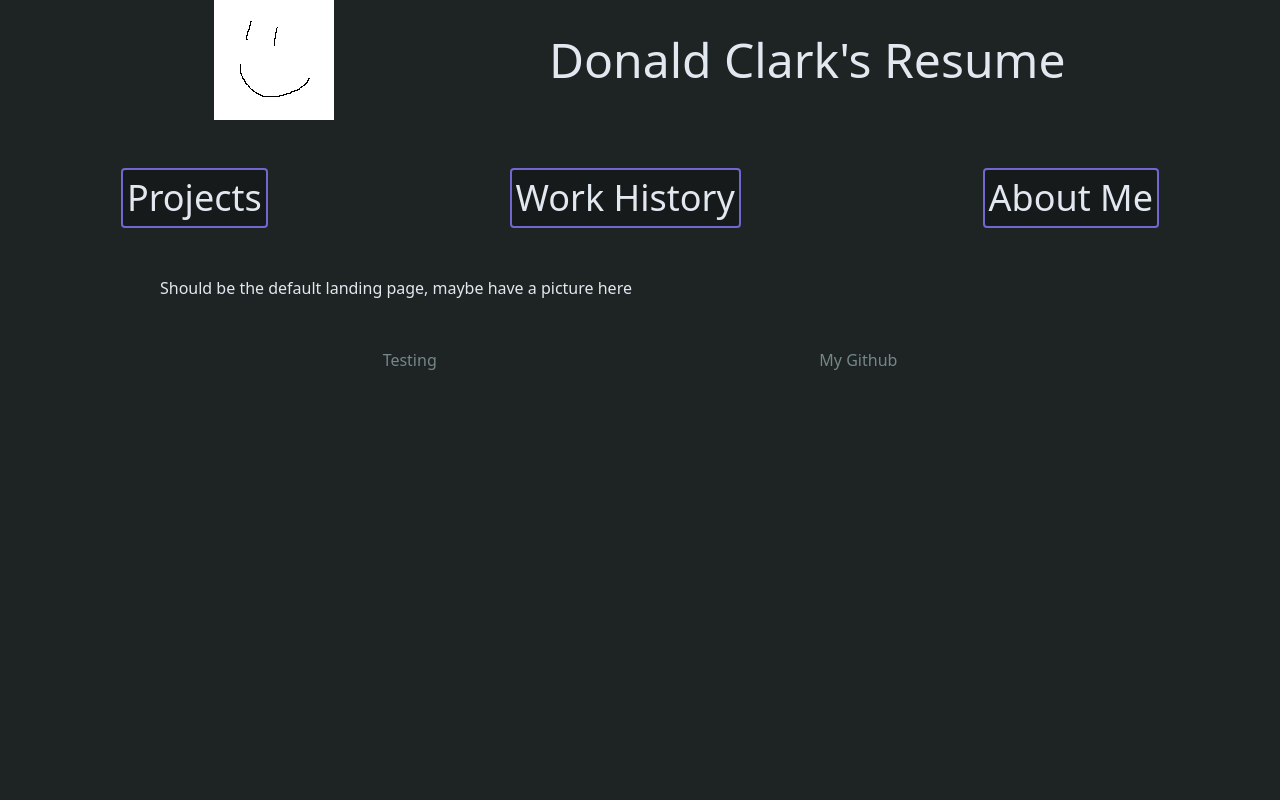
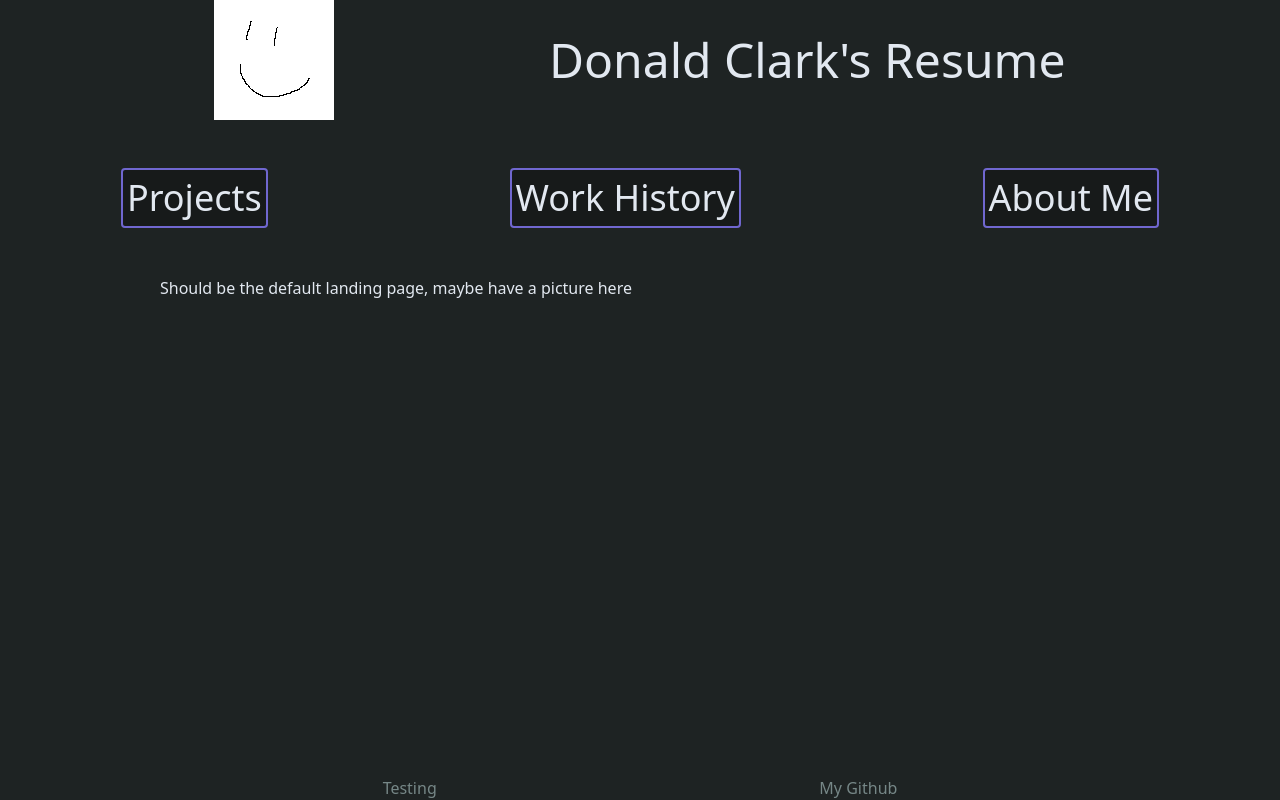
Before and after one commit to DonClark93/dc-resume, a React (Vite) app: page / in a window 1280 px wide. Built offline with nearby package versions, Linux system fonts and the light colour scheme.

Commit message:
fixed footer

```diff
--- a/src/components/Footer.jsx
+++ b/src/components/Footer.jsx
@@ -1,6 +1,6 @@
 export default function Footer(){
     return(
-        <div className="sticky bottom-0 text-gunmetal-700  bg-gunmetal-400">
+        <div className="fixed bottom-0 w-screen text-gunmetal-700  bg-gunmetal-400">
             <div className="flex justify-evenly">
             <div>Testing</div>
             <a href="https://github.com/DonClark93" target="_blank">My Github</a>
```
